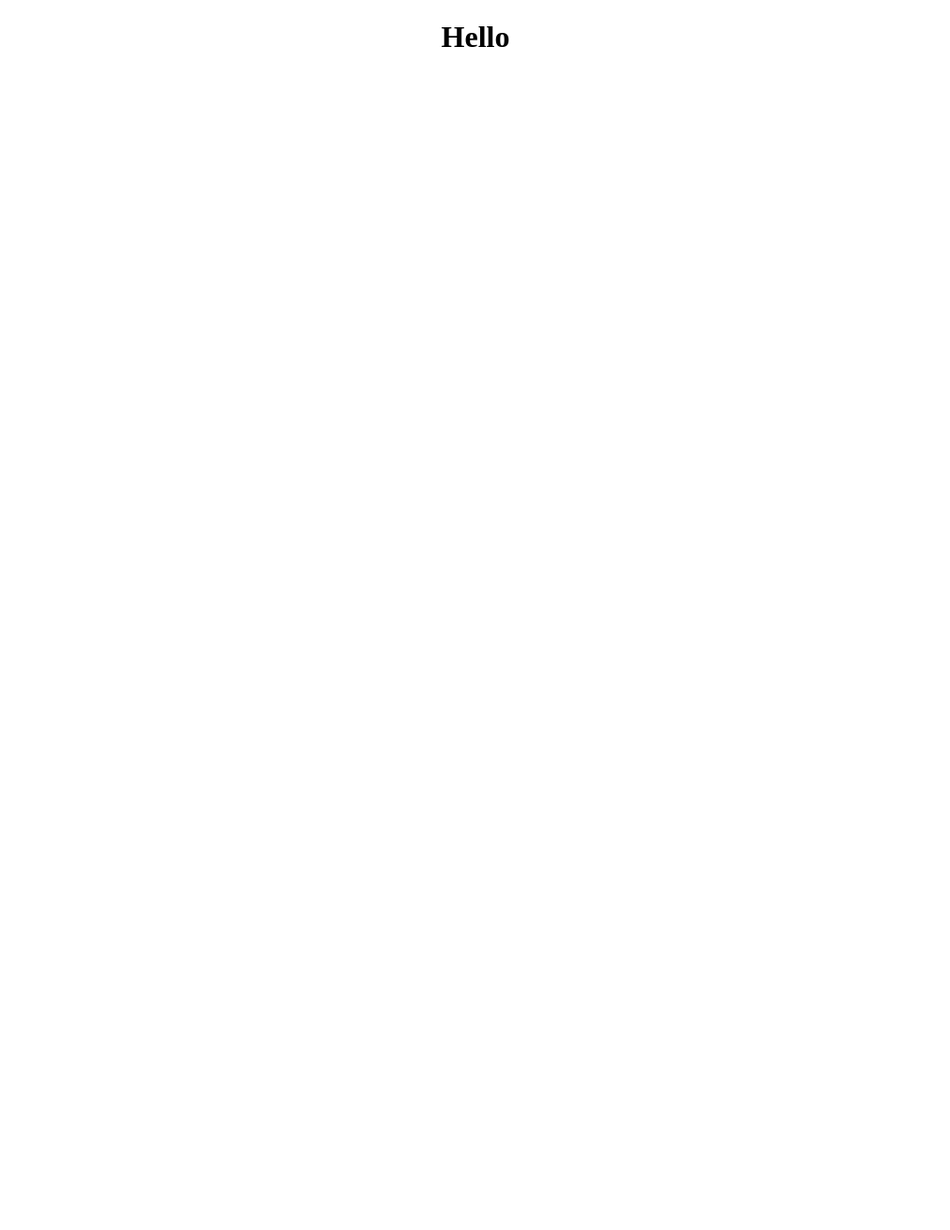
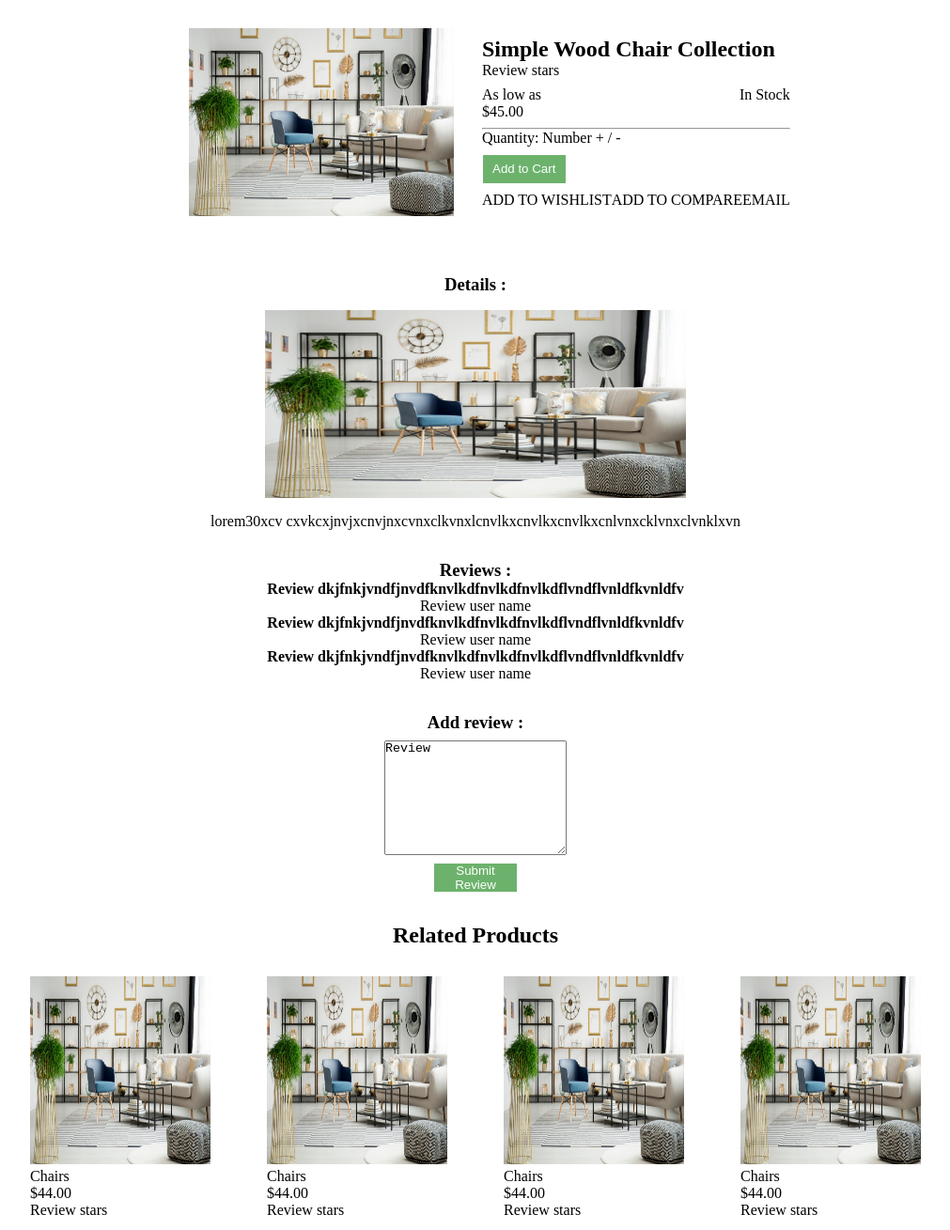
Before and after one commit to Shivam13-tech/Home-decor, a React (Create React App) app in the folder Frontend/home-decor/: page / in a window 1280 px wide. Shown: the whole page at 94% size, without its empty margins (134-1145 px from the left). Before the commit the page ends 800 px from the top, so only its background shows below. Built offline with nearby package versions, Linux system fonts and the light colour scheme.

Commit message:
Individual product page desktop

```diff
--- a/Frontend/home-decor/src/App.css
+++ b/Frontend/home-decor/src/App.css
@@ -1,38 +1,80 @@
-.App {
-  text-align: center;
+* {
+    margin: 0;
+    padding: 0;
+  }
+
+.Single-product{
+    display: flex;
+    justify-content: center;
+    align-items: center;
 }
 
-.App-logo {
-  height: 40vmin;
-  pointer-events: none;
+.Single-product-image{
+    width: 100%;
+    height: 100%;
 }
 
-@media (prefers-reduced-motion: no-preference) {
-  .App-logo {
-    animation: App-logo-spin infinite 20s linear;
-  }
+.Single-product-image-container{
+    width: 22vw;
+    height: 25vh;
+    margin: 30px;
 }
 
-.App-header {
-  background-color: #282c34;
-  min-height: 100vh;
-  display: flex;
-  flex-direction: column;
-  align-items: center;
-  justify-content: center;
-  font-size: calc(10px + 2vmin);
-  color: white;
+.Single-product-button{
+    color: white;
+    background-color: #6CB26C;
+    border: 1px solid;
+    width: 7vw;
+    height: 4vh;
+    margin-top: 1vh;
+    margin-bottom: 1vh;
 }
 
-.App-link {
-  color: #61dafb;
+.Single-product-options{
+    display: flex;
 }
 
-@keyframes App-logo-spin {
-  from {
-    transform: rotate(0deg);
-  }
-  to {
-    transform: rotate(360deg);
-  }
+.Single-product-price-container{
+    display: flex;
+    flex-direction: row;
+    justify-content: space-between;
+    margin-top: 1vh;
+    margin-bottom: 1vh;
 }
+
+.Single-product-review-container{
+    display: flex;
+    flex-direction: column;
+    justify-content: center;
+    align-items: center;
+}
+
+.Related-product-container{
+    display: flex;
+    justify-content: center;
+    align-items: center;
+    margin-bottom: 5vh;
+}
+
+.Single-related-products-image{
+    width: 100%;
+    height: 100%;
+}
+
+.Single-related-products-container{
+    width: 15vw;
+    height: 25vh;
+    margin: 30px;
+}
+
+.details-image{
+    width: 100%;
+    height: 100%;
+}
+
+.details-image-container{
+    width: 35vw;
+    height: 25vh;
+    margin-top: 2vh;
+    margin-bottom: 2vh;
+}
--- a/Frontend/home-decor/src/App.js
+++ b/Frontend/home-decor/src/App.js
@@ -1,9 +1,10 @@
 import './App.css';
+import Individual from './Components/Individual';
 
 function App() {
   return (
     <div className="App">
-      <h1>Hello</h1>
+        <Individual />
     </div>
   );
 }
--- /dev/null
+++ b/Frontend/home-decor/src/Components/Individual.jsx
@@ -0,0 +1,85 @@
+import React from "react"
+import individualChair from "../Assets/individual chair.jpg"
+
+function Individual(){
+    return(
+        <>
+            <div className="Single-product">
+                <div className="Single-product-image-container">
+                    <img className="Single-product-image" src={individualChair} alt="product" />
+                </div>
+                <div className="Single-detail">
+                    <h2>Simple Wood Chair Collection</h2>
+                    <p>Review stars</p>
+                    <div className="Single-product-price-container">
+                        <div>
+                            <p>As low as</p>
+                            <p>$45.00</p>
+                        </div>
+                        <div>
+                            <p>In Stock</p>
+                        </div>
+                    </div>
+                    <hr></hr>
+                    <p>Quantity: Number + / -</p>
+                    <button className="Single-product-button">Add to Cart</button>
+                    <div className="Single-product-options">
+                        <p>ADD TO WISHLIST</p>
+                        <p>ADD TO COMPARE</p>
+                        <p>EMAIL</p>
+                    </div>
+                </div>
+            </div>
+                <div style={{display: "flex", flexDirection: "column", justifyContent: "center", alignItems: "center"}}>
+                <h3 style={{marginTop:"4vh"}}>Details :</h3>
+                    <div className="details-image-container">
+                        <img className="details-image" src={individualChair} alt="details" />
+                    </div>
+                    <p>lorem30xcv cxvkcxjnvjxcnvjnxcvnxclkvnxlcnvlkxcnvlkxcnvlkxcnlvnxcklvnxclvnklxvn</p>
+                </div>
+                <div style={{display: "flex", flexDirection: "column", justifyContent: "center", alignItems: "center"}}>
+                    <h3 style={{marginTop:"4vh"}}>Reviews :</h3>
+                    <h4>Review dkjfnkjvndfjnvdfknvlkdfnvlkdfnvlkdflvndflvnldfkvnldfv</h4>
+                    <p>Review user name</p>
+                    <h4>Review dkjfnkjvndfjnvdfknvlkdfnvlkdfnvlkdflvndflvnldfkvnldfv</h4>
+                    <p>Review user name</p>
+                    <h4>Review dkjfnkjvndfjnvdfknvlkdfnvlkdfnvlkdflvndflvnldfkvnldfv</h4>
+                    <p>Review user name</p>
+                </div>
+            <div className="Single-product-review-container">
+                <h3 style={{marginTop:"4vh"}}>Add review :</h3>
+                <textarea style={{width: "15vw", height: "15vh", marginTop:"1vh"}}>Review</textarea>
+                <button className="Single-product-button">Submit Review</button>
+            </div>
+            <h2 style={{textAlign: "center", marginTop:"3vh"}}>Related Products</h2>
+            <div className="Related-product-container">
+                <div className="Single-related-products-container">
+                    <img className="Single-related-products-image" src={individualChair} alt="alternate" />
+                    <p>Chairs</p>
+                    <p>$44.00</p>
+                    <p>Review stars</p>
+                </div>
+                <div className="Single-related-products-container">
+                    <img className="Single-related-products-image" src={individualChair} alt="alternate" />
+                    <p>Chairs</p>
+                    <p>$44.00</p>
+                    <p>Review stars</p>
+                </div>
+                <div className="Single-related-products-container">
+                    <img className="Single-related-products-image" src={individualChair} alt="alternate" />
+                    <p>Chairs</p>
+                    <p>$44.00</p>
+                    <p>Review stars</p>
+                </div>
+                <div className="Single-related-products-container">
+                    <img className="Single-related-products-image" src={individualChair} alt="alternate" />
+                    <p>Chairs</p>
+                    <p>$44.00</p>
+                    <p>Review stars</p>
+                </div>
+            </div>
+        </>
+    )
+}
+
+export default Individual
```
Also changed, not shown: Frontend/home-decor/src/Assets/individual chair.jpg (added).
